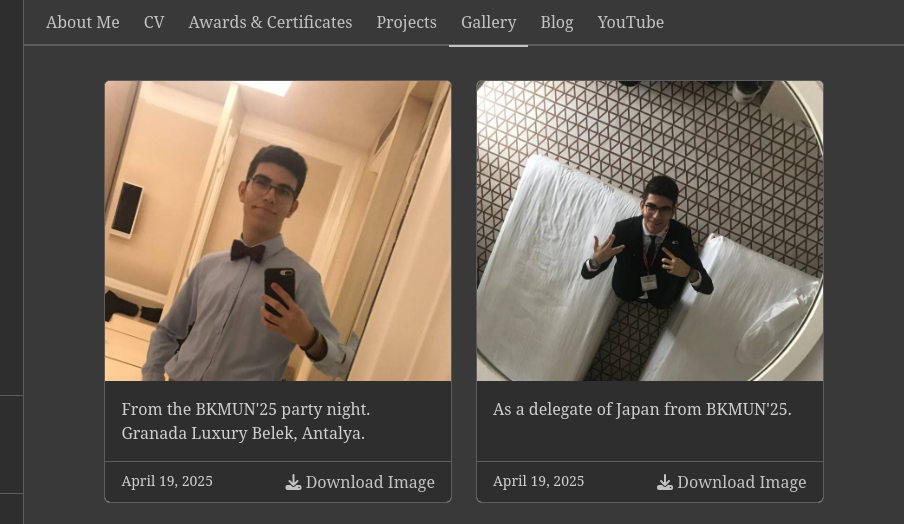
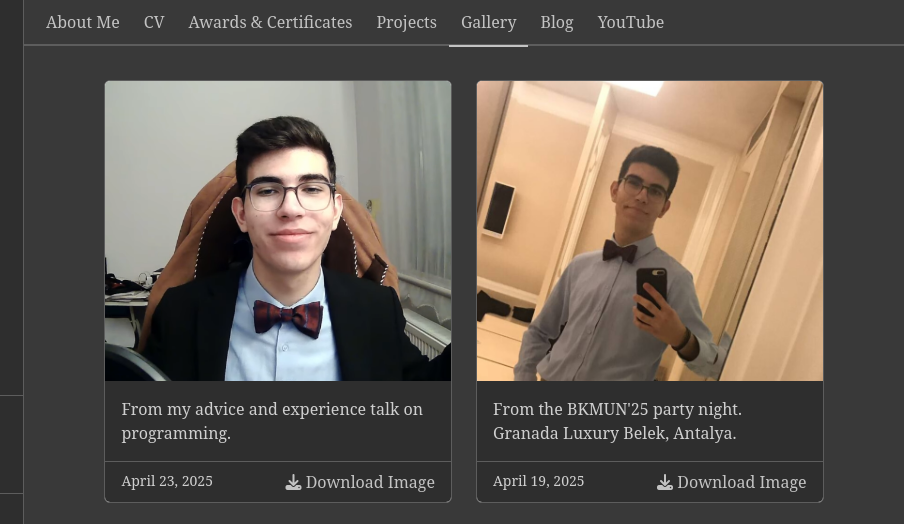
Before and after one commit to cinarcivan/website, a website: page gallery.html in a window 1280 px wide. Shown: the top 524 px of the page, 376-1280 px from the left. Drawn offline with nearby package versions, Linux system fonts and the light colour scheme.

Commit message:
feat: add new image to gallery

```diff
--- a/gallery.html
+++ b/gallery.html
@@ -149,6 +149,20 @@
             </nav>
             <div class="gallery-container mt-4 text-color-second">
                 <div class="row row-cols-1 row-cols-md-2 g-4">
+                    <div class="col">
+                        <div class="card h-100">
+                            <img src="/image/gallery/programming-yt-video.png" class="card-img-top" alt="From my advice and experience talk on programming.">
+                            <div class="card-body">
+                                <p class="card-text">From my advice and experience talk on programming.</p>
+                            </div>
+                            <div class="card-footer">
+                                <div class="w-100 d-flex justify-content-between">
+                                    <small>April 23, 2025</small>
+                                    <a href="/image/gallery/programming-yt-video.png" download="proposed_file_name" class="link"><i class="fa-solid fa-download"></i> Download Image</a>
+                                </div>
+                            </div>
+                        </div>
+                    </div>
                     <div class="col">
                         <div class="card h-100">
                             <img src="/image/gallery/mun-bowtie.jpg" class="card-img-top" alt="From the BKMUN'25 party night. Granada Luxury Belek, Antalya.">
```
Also changed, not shown: image/gallery/programming-yt-video.png (added).
